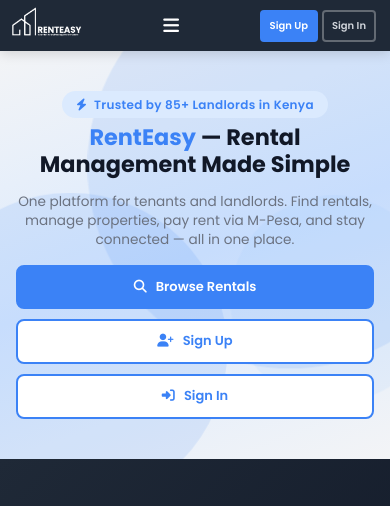
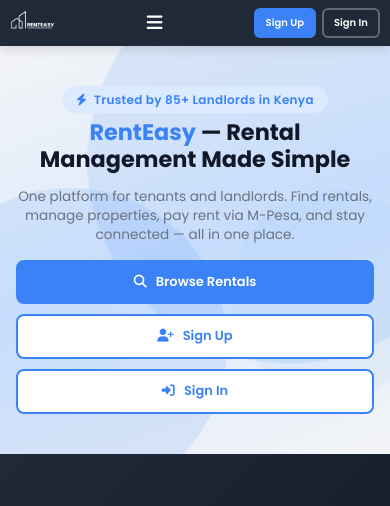
Before and after one commit to EllyKurgat/RentEasy, a Django app: page / in a window 390 px wide. Shown: the top 506 px of the page. Run offline with Django 5.2, Linux system fonts and the light colour scheme; data that the repository does not hold is empty; some libraries are stand-ins or nearby versions.

Commit message:
Fix landing page navbar: hamburger menu and side by side buttons on mobile

```diff
--- a/frontend_views/Templates/renteasyweb/index.html
+++ b/frontend_views/Templates/renteasyweb/index.html
@@ -5,8 +5,8 @@
 <head>
     <meta charset="UTF-8">
     <meta name="viewport" content="width=device-width, initial-scale=1.0">
-    <link rel="stylesheet" href="{% static 'css/theme.css' %}?v=30">
-    <link rel="stylesheet" href="{% static 'css/style.css' %}?v=30">
+    <link rel="stylesheet" href="{% static 'css/theme.css' %}?v=31">
+    <link rel="stylesheet" href="{% static 'css/style.css' %}?v=31">
     <link href="https://fonts.googleapis.com/css2?family=Poppins:wght@300;400;500;600;700&display=swap" rel="stylesheet">
     <script src="https://kit.fontawesome.com/e1db635686.js" crossorigin="anonymous"></script>
     <title>RentEasy - Rental Management for Tenants & Landlords</title>
--- a/frontend_views/static/css/style.css
+++ b/frontend_views/static/css/style.css
@@ -1007,48 +1007,48 @@ input[type=submit]:hover {
 .login2:hover { background: rgba(255,255,255,0.1); color: #fff; border-color: rgba(255,255,255,0.5); }
 .login2.primary { background: var(--re-primary, #3B82F6); color: #fff; border-color: var(--re-primary, #3B82F6); }
 .login2.primary:hover { background: var(--re-primary-hover, #2563EB); border-color: var(--re-primary-hover, #2563EB); }
-.icon { display: none; cursor: pointer; padding: 8px; color: #fff; font-size: 22px; margin-left: auto; text-decoration: none; }
+.icon { display: none; cursor: pointer; padding: 8px; color: #fff !important; font-size: 22px; margin-left: auto; text-decoration: none; }
 .bars1 { display: none; flex-direction: column; gap: 5px; }
 .line20 { display: block; width: 22px; height: 2px; background: #fff; border-radius: 2px; transition: 0.3s; }
 
 @media (max-width: 1000px) {
-  .topnav { flex-wrap: wrap; height: auto; padding: 4px 8px !important; justify-content: space-between !important; }
+  .topnav { flex-wrap: wrap !important; height: auto !important; padding: 6px 12px !important; justify-content: space-between !important; background: #1F2937 !important; }
   .topnav > a:first-child { order: 1; }
-  .icon { order: 2; }
+  .icon { display: flex !important; order: 2; align-items: center; justify-content: center; min-width: 32px; min-height: 32px; color: #fff !important; font-size: 20px; cursor: pointer; }
   .userbox2 {
-    order: 3; margin-left: auto;
-    flex-wrap: nowrap !important; gap: 6px !important;
+    order: 3; margin-left: auto !important;
+    flex-wrap: nowrap !important; gap: 8px !important;
     display: flex !important;
+    align-items: center;
   }
-  .top2 { display: none; order: 4; width: 100%; flex-direction: column; gap: 0; }
+  .top2 { display: none !important; order: 4; width: 100%; flex-direction: column; gap: 0; }
   .top2 a {
-    padding: 8px 10px; width: 100%; border-radius: 0;
+    padding: 10px 12px; width: 100%; border-radius: 0;
     border-bottom: 1px solid rgba(255,255,255,0.06);
-    box-sizing: border-box; font-size: 12px;
+    box-sizing: border-box; font-size: 13px; color: #fff !important;
   }
   .loginsmall { display: block !important; }
-  .icon { display: flex !important; align-items: center; justify-content: center; min-width: 28px; min-height: 28px; }
   .bars1 { display: flex; }
-  .topnav.responsive .top2 { display: flex; }
-  .topnav img { height: 20px; }
+  .topnav.responsive .top2 { display: flex !important; }
+  .topnav img { height: 22px !important; }
   .login2 {
-    padding: 4px 10px !important; font-size: 9px !important;
-    border-radius: 4px !important; min-width: auto !important;
+    padding: 6px 12px !important; font-size: 11px !important;
+    border-radius: 6px !important; min-width: auto !important;
     display: inline-block !important;
     white-space: nowrap;
+    color: #fff !important;
   }
-  .top2 a { font-size: 11px; padding: 6px 10px; }
+  .top2 a { font-size: 12px; padding: 8px 12px; }
 }
 
 @media (max-width: 480px) {
   .topnav { padding: 6px 10px !important; }
-  .topnav img { height: 24px; }
-  .userbox2 { gap: 4px !important; margin-right: 4px; }
+  .topnav img { height: 20px !important; }
+  .userbox2 { gap: 6px !important; }
   .login2 {
-    padding: 6px 8px !important; font-size: 10px !important;
-    min-width: 45px !important;
+    padding: 5px 10px !important; font-size: 10px !important;
   }
-  .icon { padding: 4px; font-size: 18px; min-width: 32px; min-height: 32px; }
+  .icon { min-width: 28px; min-height: 28px; font-size: 18px; }
 }
 
 /* ── Hero Section ── */
```
